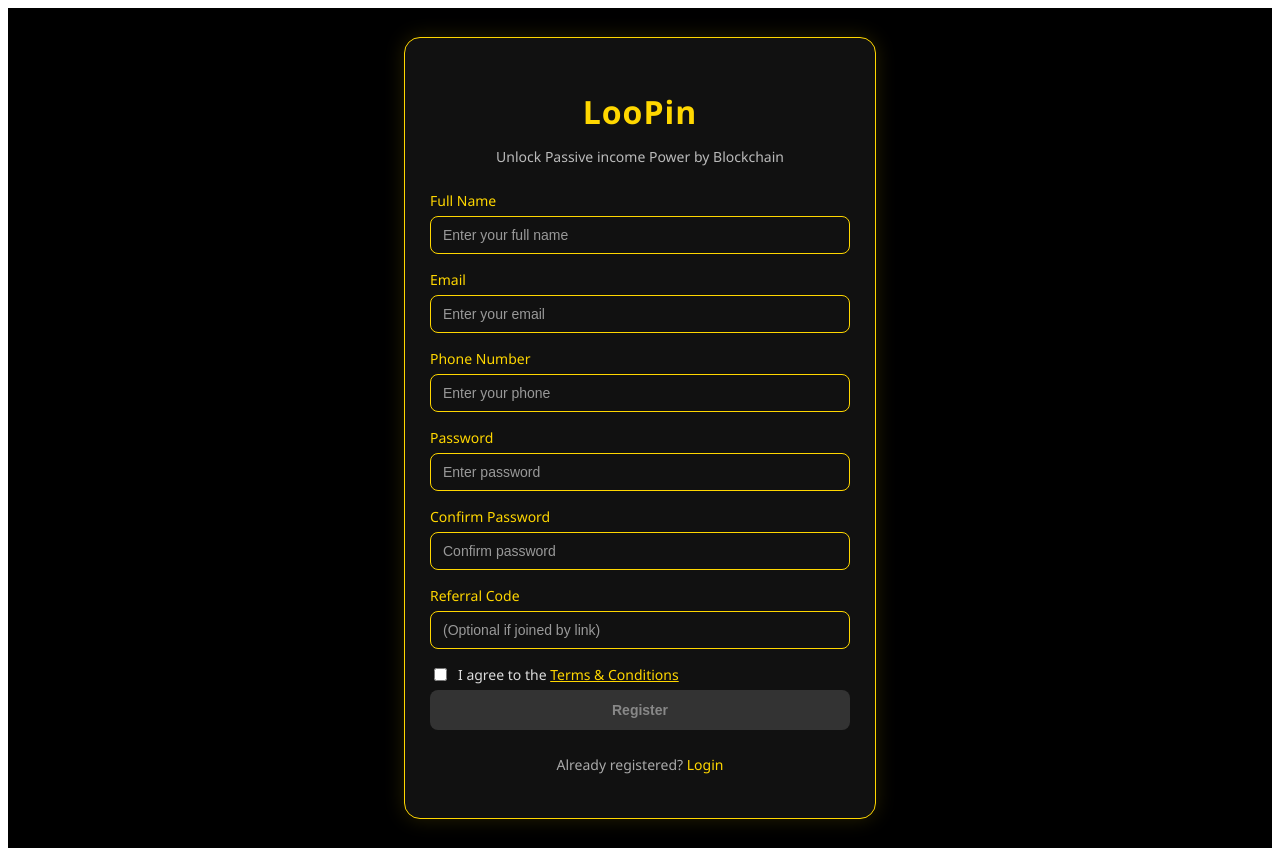
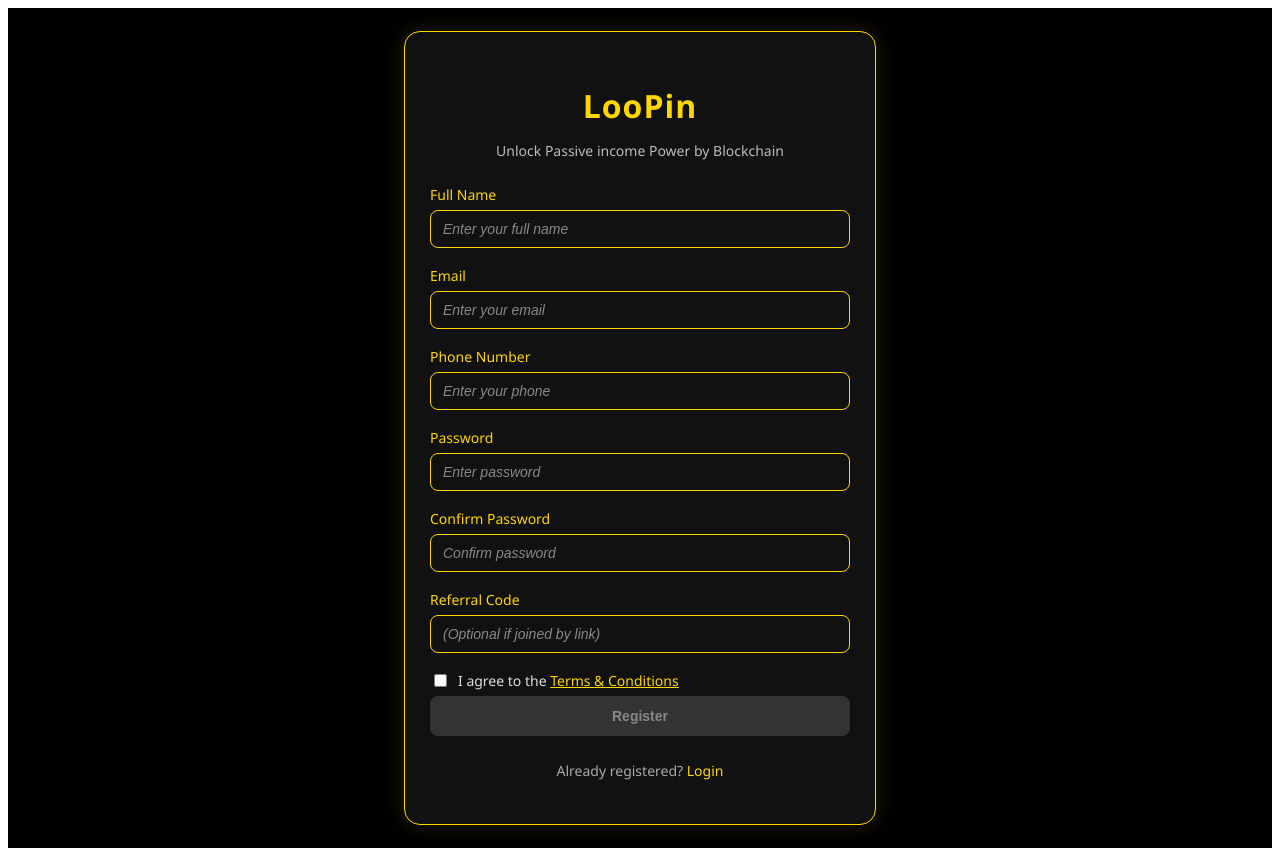
Before and after one commit to loopinbd/LooPin, a React (Vite) app: page /register in a window 1280 px wide. Built offline with nearby package versions, Linux system fonts and the light colour scheme.

Commit message:
Update InputField.css

```diff
--- a/src/styles/InputField.css
+++ b/src/styles/InputField.css
@@ -1,7 +1,7 @@
 .input-field-container {
   display: flex;
   flex-direction: column;
-  margin-bottom: 16px;
+  margin-bottom: 18px;
 }
 
 .input-label {
@@ -18,24 +18,27 @@
   background-color: #111;
   color: white;
   font-size: 14px;
+  transition: border 0.3s, box-shadow 0.3s;
   outline: none;
-  transition: border 0.3s;
 }
 
 .custom-input:focus {
   border-color: #ffd700;
+  box-shadow: 0 0 5px rgba(255, 215, 0, 0.4);
 }
 
 .custom-input::placeholder {
-  color: #999;
+  color: #888;
+  font-style: italic;
 }
 
 .input-error {
-  border-color: red;
+  border-color: red !important;
 }
 
 .input-error-message {
   margin-top: 4px;
-  color: red;
+  color: #ff4d4d;
   font-size: 12px;
+  margin-left: 2px;
 }
```
